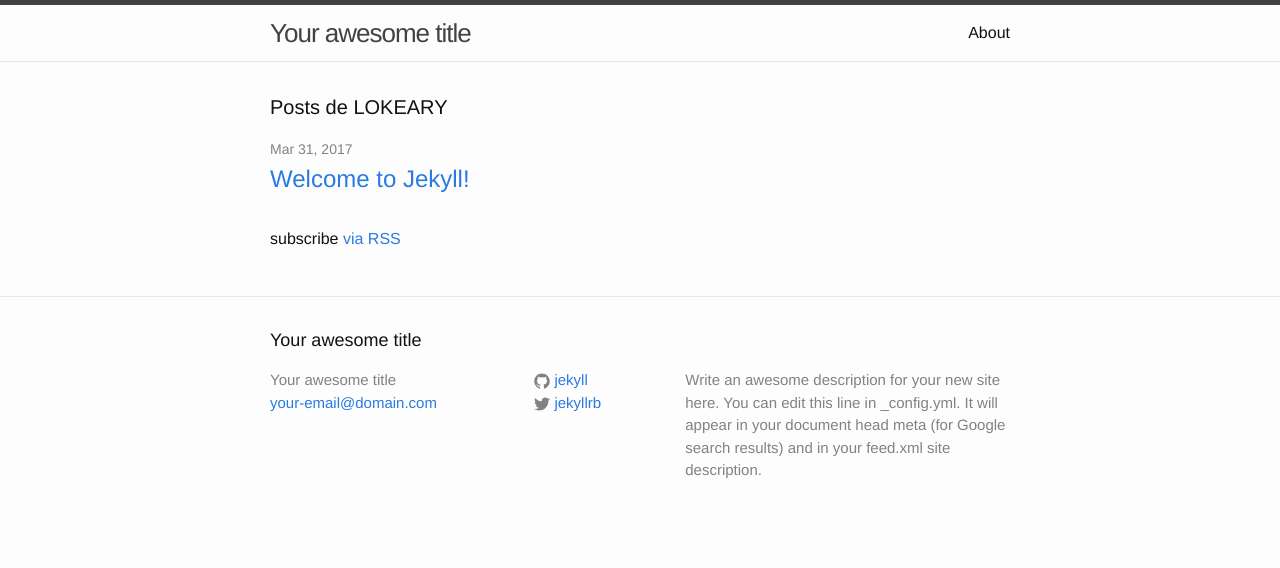
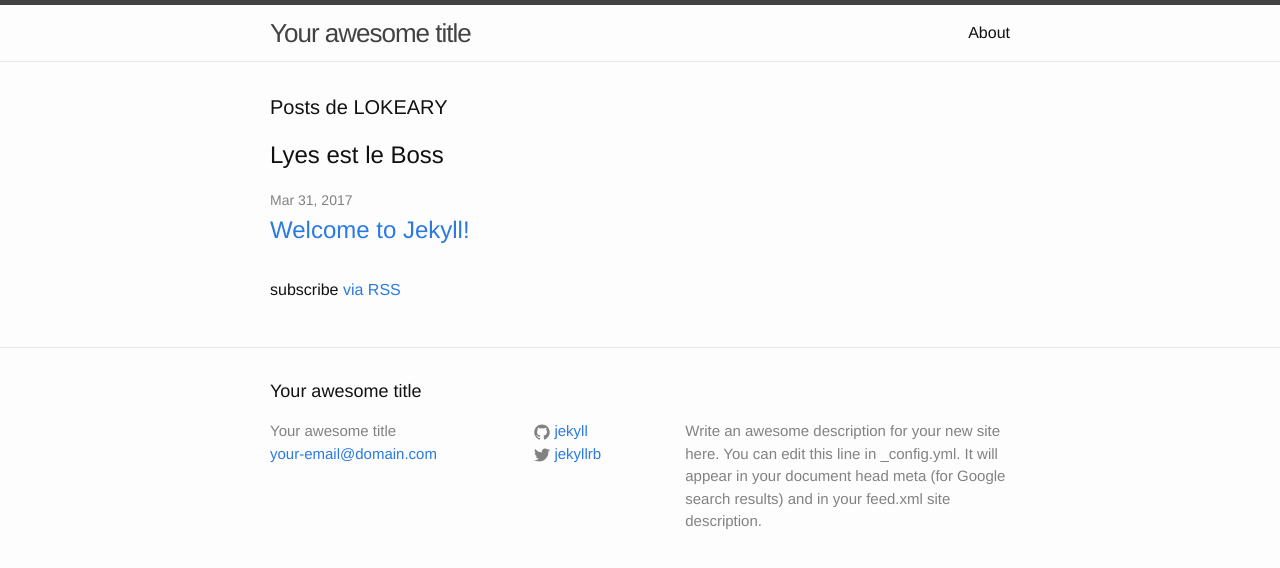
Before and after one commit to ChrisT092/ChrisT092.github.io, a Jekyll site: the page built from index.html, in a window 1280 px wide. Shown: the top 568 px of the page. Built offline with Jekyll 4.4.1, drawn with Linux system fonts in a browser that asks for light colours.

Commit message:
Update index.html

```diff
--- a/index.html
+++ b/index.html
@@ -5,6 +5,7 @@ layout: default
 <div class="home">
 
   <h1 class="page-heading">Posts de LOKEARY</h1>
+  <h2> Lyes est le Boss </h2>
 
   <ul class="post-list">
     {% for post in site.posts %}
```
